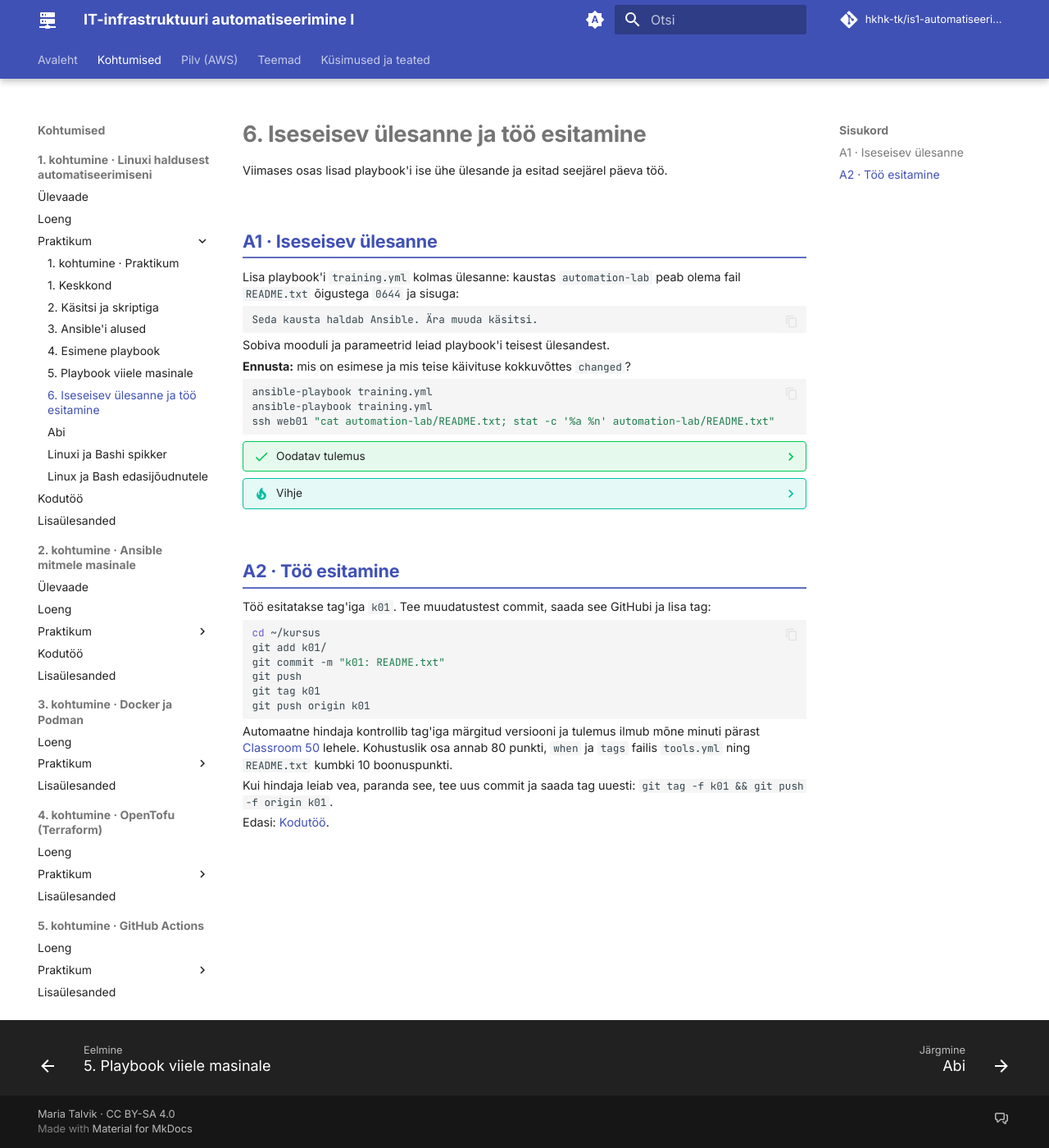
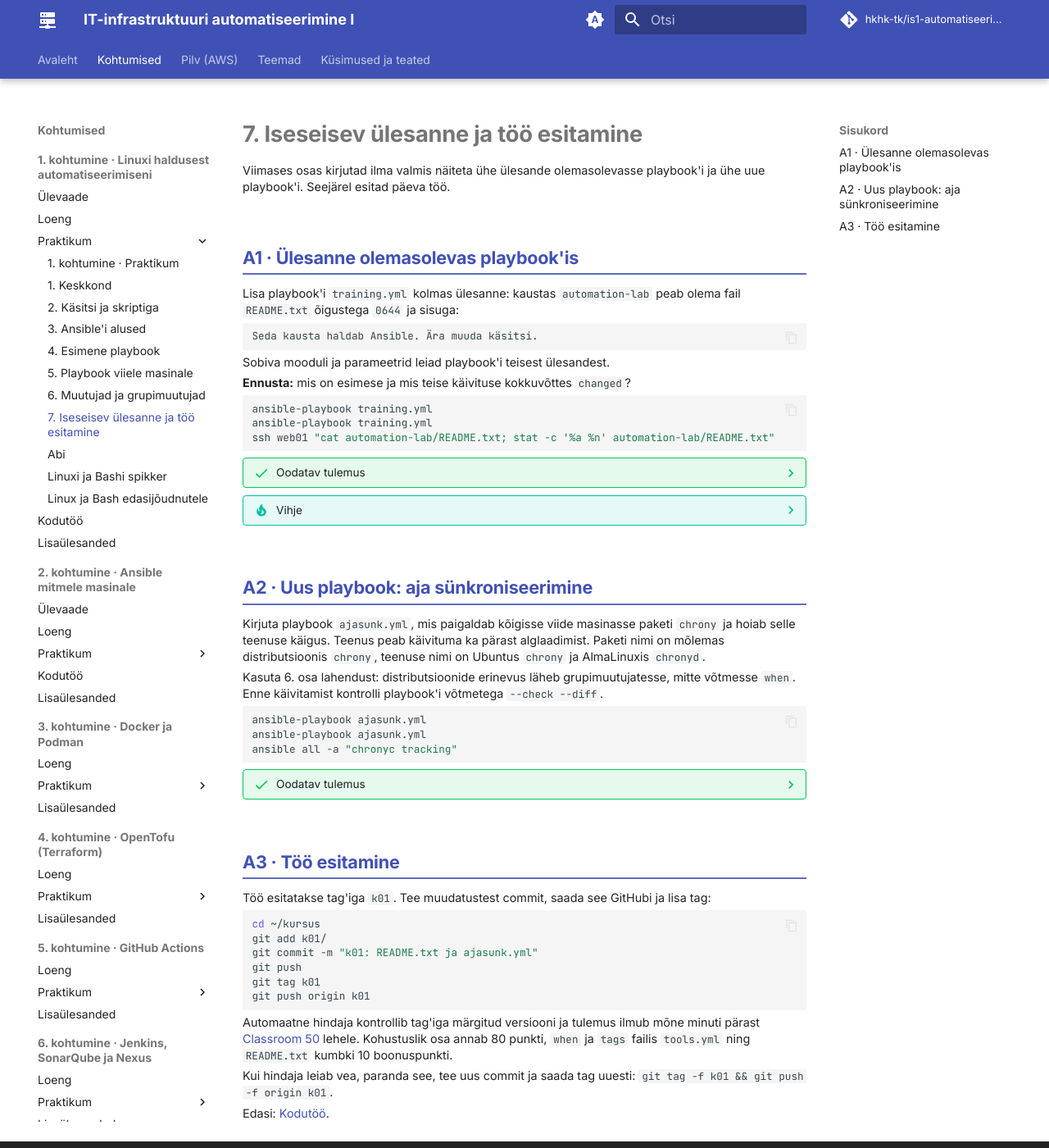
Before and after one commit to hkhk-tk/is1-automatiseerimine, an MkDocs documentation site: the page built from docs/k01/lab-7-esitamine.md, in a window 1280 px wide and 1400 px high. Shown: the whole window at 82% size. Built offline with MkDocs 1.6.1 and Material for MkDocs 9.7.7, drawn with Linux system fonts in a browser that asks for light colours; comment, search, counter and statistics services are not loaded; some of the changed text lies outside the part shown.

Commit message:
K1: muutujad ja grupimuutujad (uus 6. osa), IaC loengus, iseseisev ülesanne ajasunk.yml
Praktikumi uus 6. osa: haldus.yml vars, loop, group_vars ja moodulitega user, package, service, debug. Praegune 6. osa on nüüd 7. osa ja sellele lisandus playbook ajasunk.yml (chrony). Loengus on uus jaotis 8 muutujate kohta ja jaotises 3 IaC, tööriistade liigid ning ansible-core vs Automation Platform.

````diff
--- a/docs/k01/lab-6-esitamine.md
+++ b/docs/k01/lab-7-esitamine.md
@@ -4,11 +4,11 @@ tags:
   - Praktikum
 ---
 
-# 6. Iseseisev ülesanne ja töö esitamine
+# 7. Iseseisev ülesanne ja töö esitamine
 
-Viimases osas lisad playbook'i ise ühe ülesande ja esitad seejärel päeva töö.
+Viimases osas kirjutad ilma valmis näiteta ühe ülesande olemasolevasse playbook'i ja ühe uue playbook'i. Seejärel esitad päeva töö.
 
-## A1 · Iseseisev ülesanne
+## A1 · Ülesanne olemasolevas playbook'is
 
 Lisa playbook'i `training.yml` kolmas ülesanne: kaustas `automation-lab` peab olema fail `README.txt` õigustega `0644` ja sisuga:
 
@@ -34,14 +34,30 @@ ssh web01 "cat automation-lab/README.txt; stat -c '%a %n' automation-lab/README.
 
     Kopeeri `ansible.builtin.copy` ülesanne ja muuda väärtusi `name`, `dest`, `content` ja `mode`.
 
-## A2 · Töö esitamine
+## A2 · Uus playbook: aja sünkroniseerimine
+
+Kirjuta playbook `ajasunk.yml`, mis paigaldab kõigisse viide masinasse paketi `chrony` ja hoiab selle teenuse käigus. Teenus peab käivituma ka pärast alglaadimist. Paketi nimi on mõlemas distributsioonis `chrony`, teenuse nimi on Ubuntus `chrony` ja AlmaLinuxis `chronyd`.
+
+Kasuta 6. osa lahendust: distributsioonide erinevus läheb grupimuutujatesse, mitte võtmesse `when`. Enne käivitamist kontrolli playbook'i võtmetega `--check --diff`.
+
+```bash
+ansible-playbook ajasunk.yml
+ansible-playbook ajasunk.yml
+ansible all -a "chronyc tracking"
+```
+
+??? success "Oodatav tulemus"
+
+    Teisel käivitusel on kõigis masinates `changed=0`. `chronyc tracking` näitab igas masinas aja allikat ja rida `Leap status     : Normal`. Ubuntus asendab chrony paketi `systemd-timesyncd`, see on ootuspärane.
+
+## A3 · Töö esitamine
 
 Töö esitatakse tag'iga `k01`. Tee muudatustest commit, saada see GitHubi ja lisa tag:
 
 ```bash
 cd ~/kursus
 git add k01/
-git commit -m "k01: README.txt"
+git commit -m "k01: README.txt ja ajasunk.yml"
 git push
 git tag k01
 git push origin k01
--- a/mkdocs.yml
+++ b/mkdocs.yml
@@ -94,7 +94,8 @@ nav:
               - 3. Ansible'i alused: k01/lab-3-ansible-alused.md
               - 4. Esimene playbook: k01/lab-4-playbook.md
               - 5. Playbook viiele masinale: k01/lab-5-parem-playbook.md
-              - 6. Iseseisev ülesanne ja töö esitamine: k01/lab-6-esitamine.md
+              - 6. Muutujad ja grupimuutujad: k01/lab-6-muutujad.md
+              - 7. Iseseisev ülesanne ja töö esitamine: k01/lab-7-esitamine.md
               - Abi: k01/abi.md
               - Linuxi ja Bashi spikker: k01/spikker.md
               - Linux ja Bash edasijõudnutele: k01/spikker-edasijoudnutele.md
````
Also changed, not shown: docs/k01/index.md (+5 -2 lines), docs/k01/lab-6-muutujad.md (added, +183 -0 lines), docs/k01/lab.md (+2 -1 lines), docs/k01/loeng.md (+62 -11 lines).
